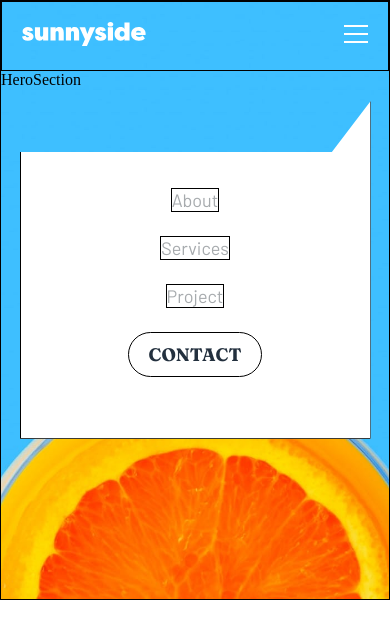
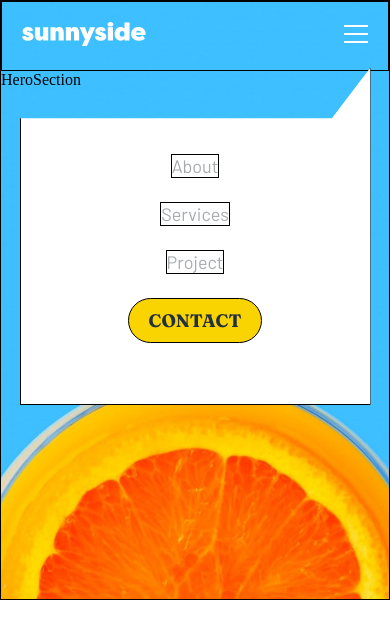
Before and after one commit to Nhoj-Plummer/sunnyside-agency-landing-page, a React (Create React App) app: page / in a window 390 px wide. Shown: the top 638 px of the page. Built offline with nearby package versions, Linux system fonts and the light colour scheme.

Commit message:
Mobile menu built

```diff
--- a/src/components/Navbar/Navbar.css
+++ b/src/components/Navbar/Navbar.css
@@ -43,6 +43,10 @@
   margin-left: 4rem;
 }
 
+.navbar-desktop-container p:nth-child(4) {
+  background-color: var(--color-w);
+}
+
 /* Mobile Rules */
 .navbar-mobile_toggle {
 }
@@ -54,7 +58,7 @@
   align-items: center;
   position: absolute;
   right: 5%;
-  top: 12%;
+  top: 8%;
   background: var(--color-w);
   height: 40%;
   width: 90%;
@@ -64,6 +68,10 @@
 
 .navbar-mobile-menu p {
   margin-top: 1.5rem;
+}
+
+.navbar-mobile-menu p:nth-child(4) {
+  background-color: var(--color-y);
 }
 
 .navbar-mobile-menu a {
```
